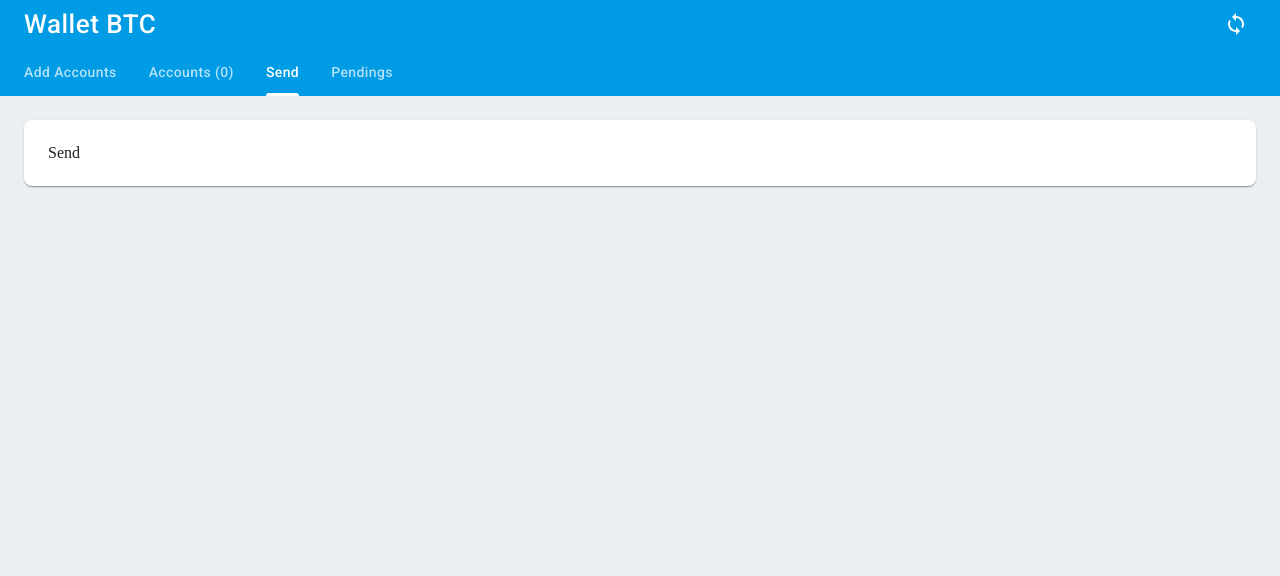
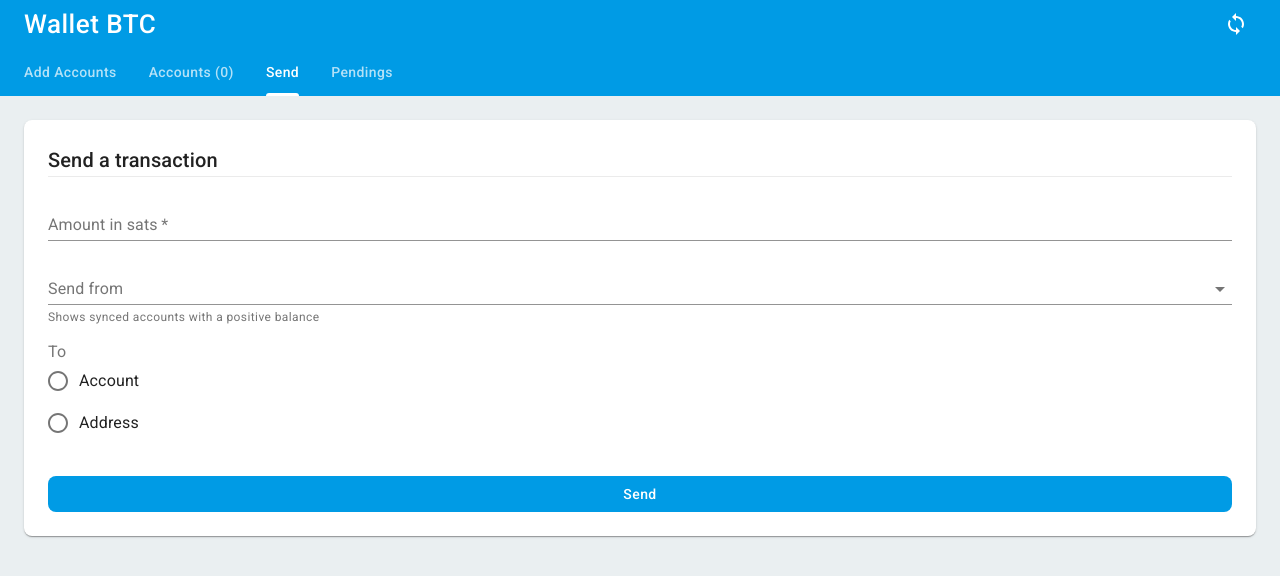
Before and after one commit to machard/ledger-web-wallet-btc, a React (Create React App) app: page / in a window 1280 px wide. Both pictures are taken after a click on the tab "Send". Shown: the top 576 px of the page. Built offline with nearby package versions, Linux system fonts and the light colour scheme; what @metamask/post-message-stream, coininfo, ledger-web-hw-transport would draw is missing.

Commit message:
add copy account address and send beginning

```diff
--- a/src/Accounts.tsx
+++ b/src/Accounts.tsx
@@ -1,6 +1,6 @@
 import { useContext } from "react";
 import { createStyles, Theme, withStyles, WithStyles } from '@material-ui/core/styles';
-import { context, removeAccount, syncAccount } from "./providers/accounts";
+import { context, removeAccount, syncAccount, Account } from "./providers/accounts";
 import { Button, Card, CardActions, CardContent, Typography } from '@material-ui/core';
 
 const styles = (theme: Theme) =>
@@ -38,6 +38,11 @@ export interface AccountsProps extends WithStyles<typeof styles> {}
 function Accounts(props: AccountsProps) {
   const { classes } = props;
   const { installedAccounts } = useContext(context);
+
+  const copyNewAddressInClipboard = async (account: Account) => {
+    const address = await account.xpubobj.getNewAddress(0, 1);
+    navigator.clipboard.writeText(address);
+  }
 
   return (
     <div className={classes.root}>
@@ -79,6 +84,13 @@ function Accounts(props: AccountsProps) {
                 }}
               >Sync{account.syncing ? "ing...": ""}</Button>
               <Button
+                size="small"
+                disabled={account.syncing}
+                onClick={async () => {
+                  copyNewAddressInClipboard(account);
+                }}
+              >Copy new address in clipboard{account.syncing ? "ing...": ""}</Button>
+              <Button
                 color="secondary"
                 size="small"
                 onClick={async () => {
--- a/src/Send.tsx
+++ b/src/Send.tsx
@@ -1,6 +1,8 @@
-import React from 'react';
+import React, { useReducer, useContext } from 'react';
 import Paper from '@material-ui/core/Paper';
 import { createStyles, Theme, withStyles, WithStyles } from '@material-ui/core/styles';
+import { Box, Button, Divider, FormControl, FormControlLabel, FormHelperText, FormLabel, InputLabel, MenuItem, Radio, RadioGroup, Select, TextField, Typography } from '@material-ui/core';
+import { context } from './providers/accounts';
 
 const styles = (theme: Theme) =>
   createStyles({
@@ -10,16 +12,167 @@ const styles = (theme: Theme) =>
       flex: 1,
       padding: theme.spacing(3, 3)
     },
+    formControl: {
+      marginTop: theme.spacing(2)
+    },
   });
 
 export interface AccountsProps extends WithStyles<typeof styles> {}
 
 function Accounts(props: AccountsProps) {
   const { classes } = props;
+  const [form, dispatch] = useReducer((state: any, u: any) => ({...state, ...u}), {});
+  const { installedAccounts } = useContext(context);
+
+  const onChange = (event: { target: { id: string; value: string; }; }) =>
+    dispatch({
+      [event.target.id]: event.target.value,
+    });
+
+    const send = async() => {
+      if (
+        !form.from ||
+        !form.to ||
+        !form.amount
+      ) {
+        return;
+      }
+
+      let dest = form.to;
+      if (form.totype === "account") {
+        const account = installedAccounts.find(account => account.id === form.to)
+        dest = await account?.xpubobj.getNewAddress(0, 1);
+      }
+
+      const fromAccount = installedAccounts.find(account => account.id === form.from);
+
+      let psbt;
+      try {
+        // @ts-ignore fromAccount is defined
+        psbt = await fromAccount.xpubobj.buildTx(
+          {
+            account: 1,
+            gap: 1,
+          },
+          dest,
+          form.amount,
+          500
+        );
+      } catch(e) {
+        return alert(e);
+      }
+
+      console.log(psbt);
+      alert("check the tx in logs");
+    }
 
   return (
     <Paper className={classes.paper}>
-      Send
+      <Typography variant="h6">
+        Send a transaction
+      </Typography>
+      <Divider light />
+      <Box m={1} />
+      <TextField
+        id="amount"
+        label="Amount in sats"
+        required
+        value={form.amount || ""}
+        onChange={onChange}
+      />
+      <FormControl className={classes.formControl}>
+        <InputLabel id="from-label">Send from</InputLabel>
+        <Select
+          labelId="from-label"
+          id="from"
+          value={form.from}
+          // @ts-ignore
+          onChange={(event: { target: { value: string; }; }) => onChange({
+            target: {
+              id: "from",
+              value: event.target.value
+            }
+          })}
+        >
+          {installedAccounts
+            .filter(account => account.balance > 0)
+            .map(account => (
+              <MenuItem value={account.id} selected={account.id === form.from}>
+                {account.name} ({ account.balance } sats)
+              </MenuItem>
+            ))
+          }
+        </Select>
+        <FormHelperText>Shows synced accounts with a positive balance</FormHelperText>
+      </FormControl>
+      <FormControl component="fieldset" className={classes.formControl}>
+        <FormLabel component="legend">To</FormLabel>
+        <RadioGroup
+          aria-label="totype"
+          name="totype"
+          value={form.totype}
+          // @ts-ignore
+          onChange={(event: { target: { value: string; }; }) => {
+            onChange({
+              target: {
+                id: "totype",
+                value: event.target.value
+              }
+            })
+            onChange({
+              target: {
+                id: "to",
+                value: "",
+              }
+            })
+          }}
+        >
+          <FormControlLabel value="account" control={<Radio />} label="Account" />
+          <FormControlLabel value="address" control={<Radio />} label="Address" />
+        </RadioGroup>
+      </FormControl>
+      {form.totype === "account" ? (
+        <FormControl className={classes.formControl}>
+          <InputLabel id="to-label">Send Destination account</InputLabel>
+          <Select
+            labelId="to-label"
+            id="to"
+            value={form.to}
+            // @ts-ignore
+            onChange={(event: { target: { value: string; }; }) => onChange({
+              target: {
+                id: "to",
+                value: event.target.value
+              }
+            })}
+          >
+            {installedAccounts
+              .map(account => (
+                <MenuItem value={account.id}>
+                  {account.name} ({ account.balance } sats)
+                </MenuItem>
+              ))
+            }
+          </Select>
+          <FormHelperText>Shows synced accounts regardless of balance</FormHelperText>
+        </FormControl>
+      ) : form.totype === "address" ? (
+        <TextField
+          id="to"
+          label="To Address"
+          required
+          value={form.to || ""}
+          onChange={onChange}
+        />
+      ) : null}
+      <Box m={2} />
+      <Button
+        variant="contained"
+        color="primary"
+        onClick={send}
+      >
+        Send
+      </Button>
     </Paper>
   );
 }
--- a/src/providers/accounts.tsx
+++ b/src/providers/accounts.tsx
@@ -7,7 +7,7 @@ import xpubjs from "xpub.js";
 import coininfo from "coininfo";
 import Xpub from "xpub.js/dist/xpub";
 
-interface Account {
+export interface Account {
   name: string;
   path: string;
   index: string;
```
